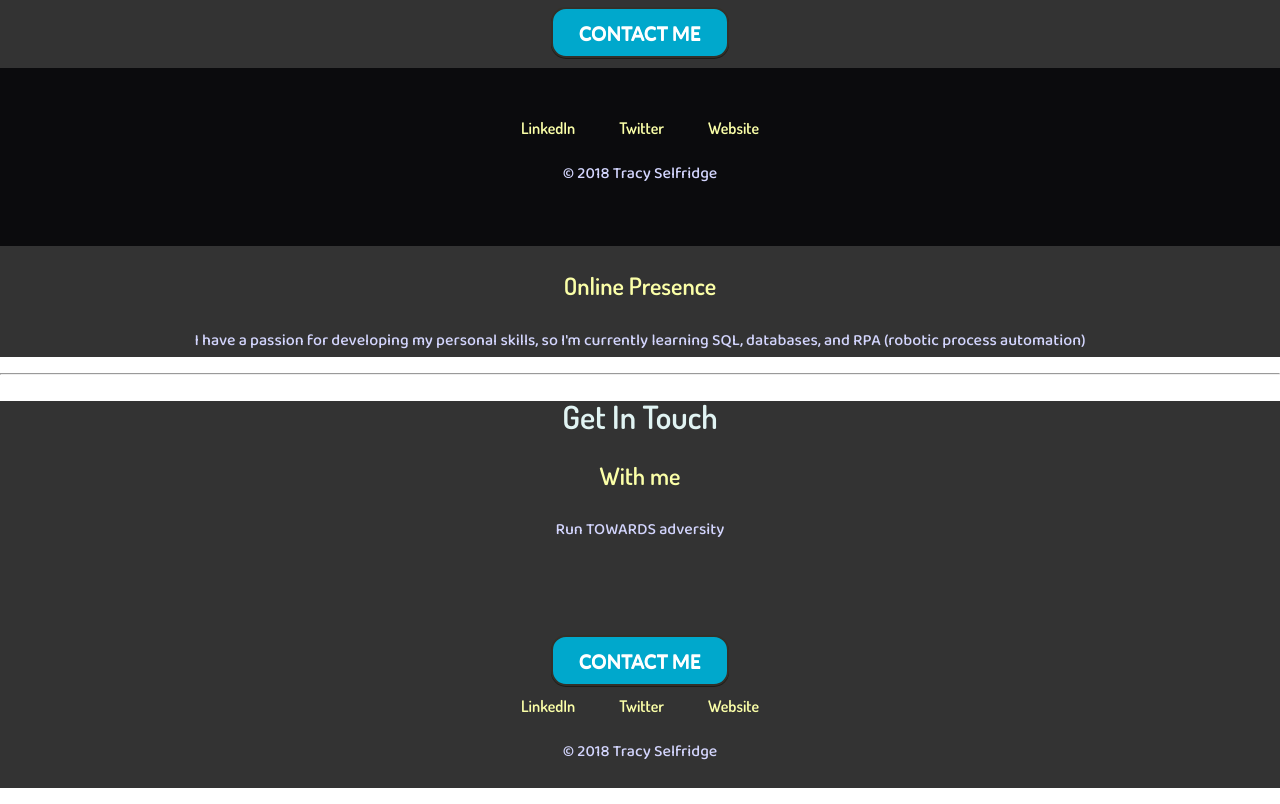
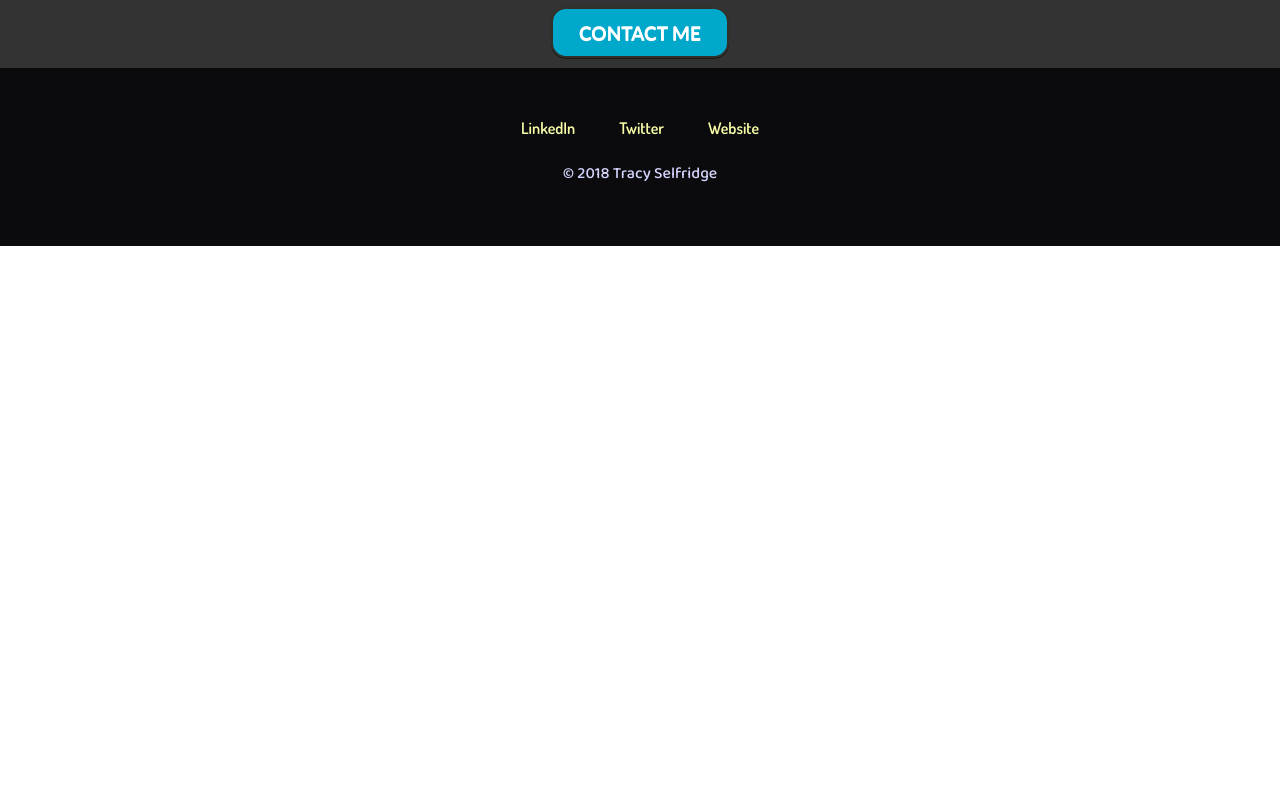
Before and after one commit to tracy-eng/CV, a plain HTML site: page index.html in a window 1280 px wide. Shown: the part 2355-3159 px from the top of the page. After the commit the page ends 2601 px from the top, so only its background shows below. Drawn offline with nearby package versions, Linux system fonts and the light colour scheme; a script that the page names is missing.

Commit message:
Update index.html

```diff
--- a/index.html
+++ b/index.html
@@ -78,28 +78,3 @@
 <script src="index.js"></script>
 
 </body>
-
-        <h3>Online Presence</h3>
-        <p>I have a passion for developing my personal skills, so I'm currently learning SQL, databases, and RPA (robotic process automation)</p>
-      </div>
-    </div>
-    <hr>
-    <div class="contact-me">
-
-      <h2>Get In Touch</h2>
-
-
-      <h3>With me</h3>
-      <p class="contact-message">Run TOWARDS adversity</p>
-      <a class="myButton" href="mailto:tankstarus@gmail.com">CONTACT ME</a>
-    </div>
-  </div>
-
-
-  <div class="bottom-container">
-    <a class="footer-link" href="https://www.linkedin.com/">LinkedIn</a>
-    <a class="footer-link" href="https://twitter.com/">Twitter</a>
-    <a class="footer-link" href="https://www.appbrewery.co/">Website</a>
-    <p class="copy">© 2018 Tracy Selfridge</p>
-  </div>
-</body>
```
